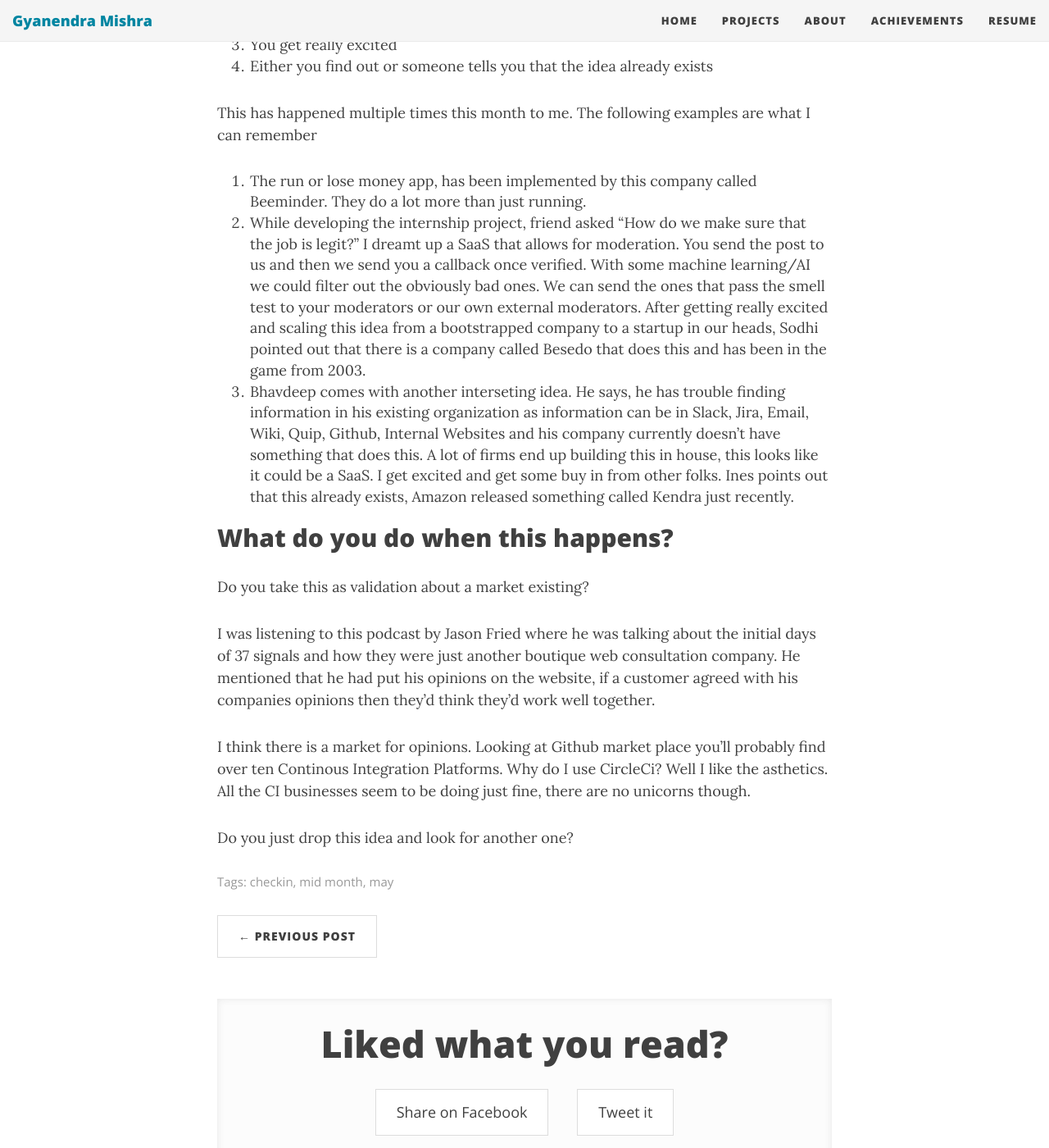
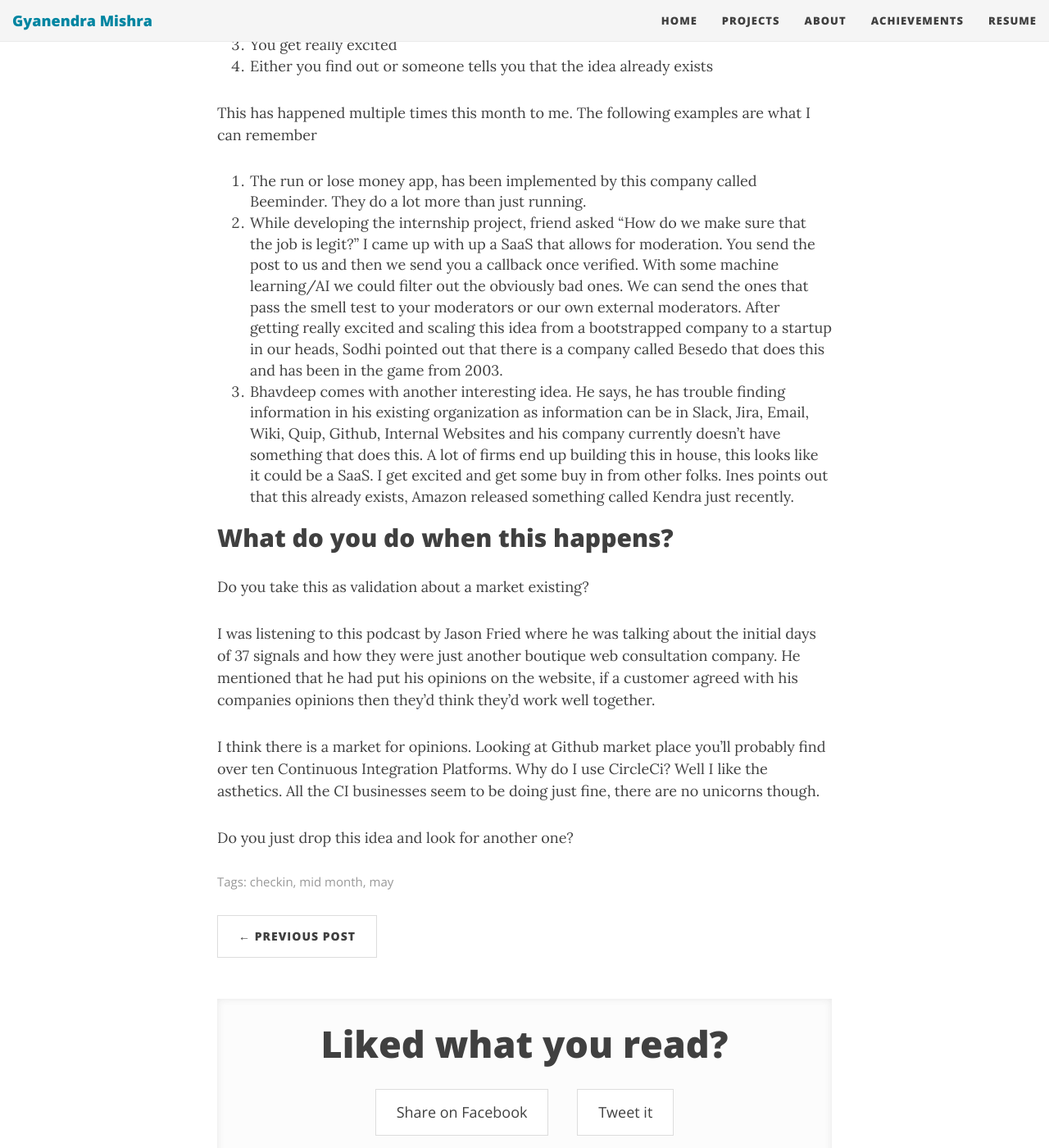
Before and after one commit to h4ck3rk3y/h4ck3rk3y.github.io, a Jekyll site: the page built from _posts/2020-05-24-may-checkin.md, in a window 1280 px wide and 1400 px high, scrolled down 2346 px. Shown: the whole window at 82% size. Built offline with Jekyll 4.4.1, drawn with Linux system fonts in a browser that asks for light colours; nearby versions of some CDN libraries; comment, search, counter and statistics services are not loaded.

Commit message:
typo fix

```diff
--- a/_posts/2020-05-24-may-checkin.md
+++ b/_posts/2020-05-24-may-checkin.md
@@ -57,9 +57,9 @@
 This has happened multiple times this month to me. The following examples are what I can remember
 
 1. The run or lose money app, has been implemented by this company called Beeminder. They do a lot more than just running.
-2. While developing the internship project, friend asked "How do we make sure that the job is legit?" I dreamt up a SaaS that allows for moderation. You send the post to us and then we send you a callback once verified. With some machine learning/AI we could filter out the obviously bad ones. We can send the ones that pass the smell test to your moderators
+2. While developing the internship project, friend asked "How do we make sure that the job is legit?" I came up with up a SaaS that allows for moderation. You send the post to us and then we send you a callback once verified. With some machine learning/AI we could filter out the obviously bad ones. We can send the ones that pass the smell test to your moderators
 or our own external moderators. After getting really excited and scaling this idea from a bootstrapped company to a startup in our heads, Sodhi pointed out that there is a company called Besedo that does this and has been in the game from 2003.
-3. Bhavdeep comes with another interseting idea. He says, he has trouble finding information in his existing organization as information can be in Slack, Jira, Email, Wiki, Quip, Github, Internal Websites and his company currently doesn't have something  that does this. A lot of firms end up building this in house, this looks like it could be a  SaaS. I get excited and get some buy in from other folks. Ines points out that this already exists, Amazon released something called Kendra just recently.
+3. Bhavdeep comes with another interesting idea. He says, he has trouble finding information in his existing organization as information can be in Slack, Jira, Email, Wiki, Quip, Github, Internal Websites and his company currently doesn't have something  that does this. A lot of firms end up building this in house, this looks like it could be a  SaaS. I get excited and get some buy in from other folks. Ines points out that this already exists, Amazon released something called Kendra just recently.
 
 ## What do you do when this happens?
 
@@ -67,7 +67,7 @@
 
 I was listening to this podcast by Jason Fried where he was talking about the initial days of 37 signals and how they were just another boutique web consultation company. He mentioned that he had put his opinions on the website, if a customer agreed with his companies opinions then they'd think they'd work well together.
 
-I think there is a market for opinions. Looking at Github market place you'll probably find over ten Continous Integration Platforms. Why do  I use CircleCi? Well I like the
+I think there is a market for opinions. Looking at Github market place you'll probably find over ten Continuous Integration Platforms. Why do  I use CircleCi? Well I like the
 asthetics. All the CI businesses seem to be doing just fine, there are no unicorns though.
 
 Do you just drop this idea and look for another one?
```
